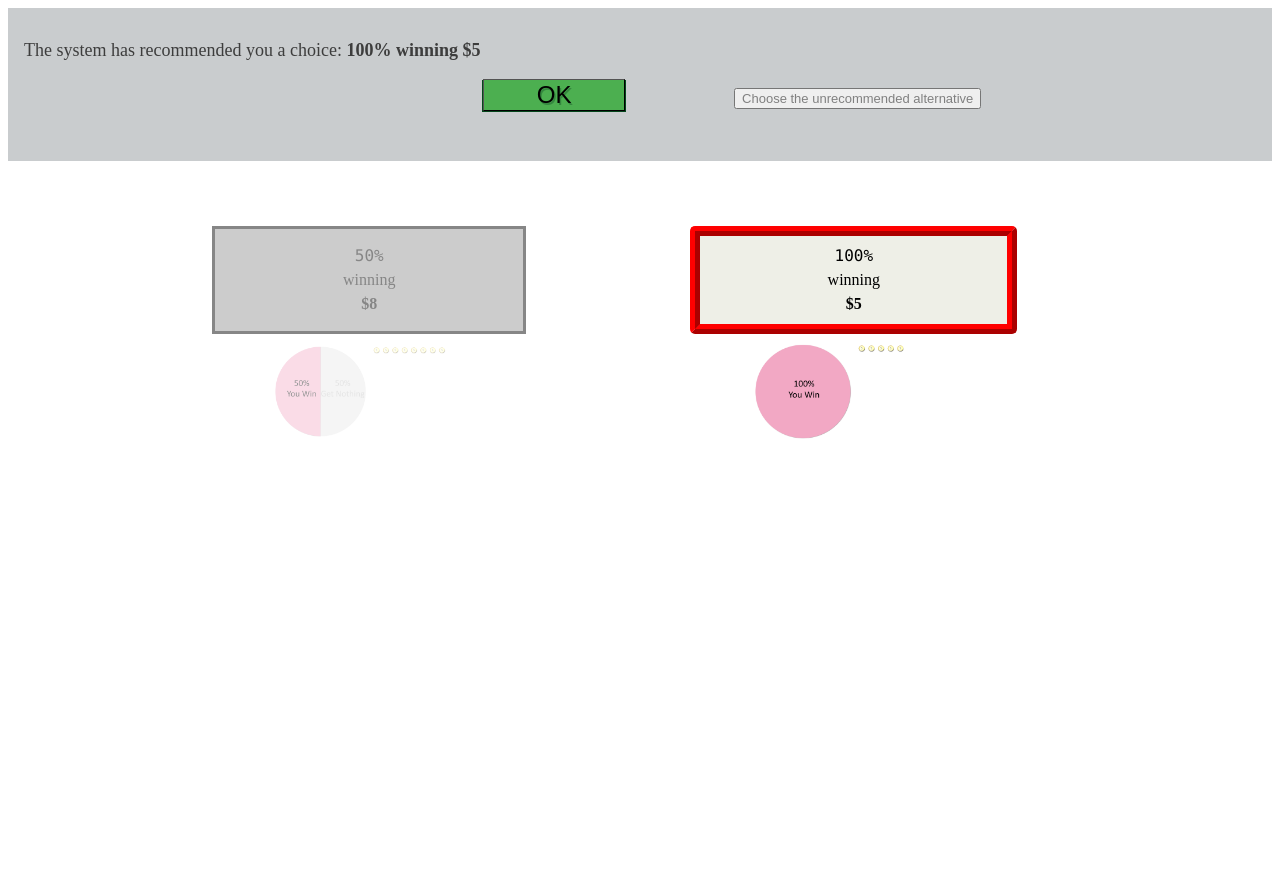
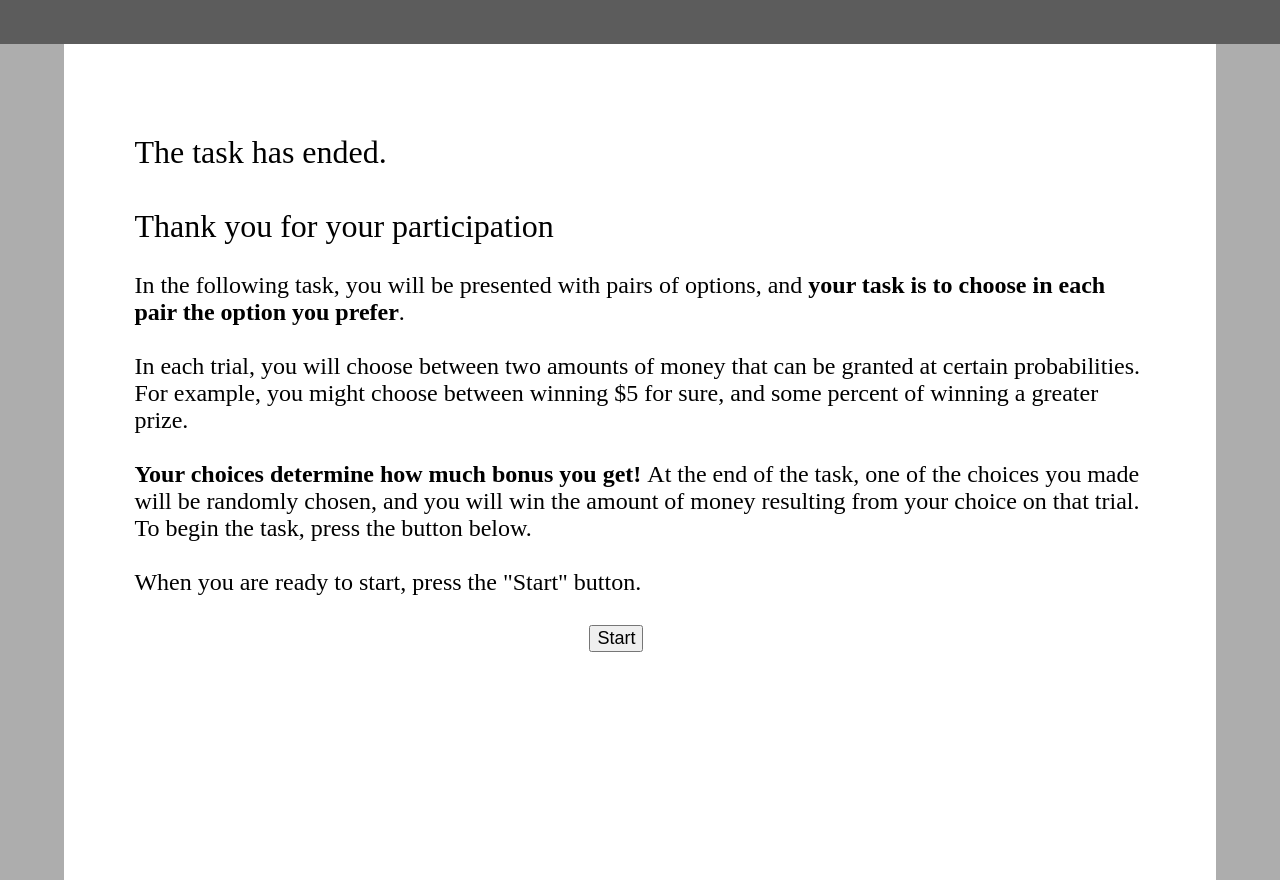
Before and after one commit to ohaddan/defaults, a PHP site: page / in a window 1280 px wide. Run offline with PHP 8.4, Linux system fonts and the light colour scheme.

Commit message:
Adding welcome and goodbye screen

```diff
--- a/code/helper_functions.js
+++ b/code/helper_functions.js
@@ -110,6 +110,12 @@ function stop_default_flash(){
 //##################################################################################################################
 const CHOICE_PRESENTATION_TIME = 1500;
 function write_trial_then_implement_choice(choice){
+    if(choice==CHOICE_RISKY){
+        log_risky_choice(true);
+    }
+    else{
+        log_risky_choice(false);
+    }
     display_choice(choice);
     setTimeout(implement_choice, CHOICE_PRESENTATION_TIME);
 }
--- a/code/trial_manager.js
+++ b/code/trial_manager.js
@@ -35,6 +35,7 @@ shuffle(TRIAL_LIST);
 let trial_number;
 let current_trial_type;
 const N = TRIAL_LIST.length;
+const user_choices = []; // participants choices as (r, p) tupples.
 
 
 
@@ -126,9 +127,25 @@ function enable_continue_button(){
     //---------------------------------------------------------------------------------
     // Manage choices
     //---------------------------------------------------------------------------------
+function log_risky_choice(is_risky){
+    let p, r;
+    if(is_risky){
+        p = TRIAL_LIST[trial_number][0];
+        r = TRIAL_LIST[trial_number][1];
+    }
+    else{
+        p = DEFAULT_P;
+        r = DEFAULT_R;
+    }
+    user_choices.push('{"p":' + p +', "r":' + r +'}')
+}
+
 function implement_choice(){
     hide_element_with_id('choice_presentation');
     trial_number ++;
+    if(trial_number==N){
+        end_experiment();
+    }
     set_trial_risky_reward_probability();
     unhide_element_with_id('fixation_holder');
     document.getElementById('fixation_text').disabled = false;
@@ -145,14 +162,13 @@ function risky_choice(){
 }
 
 function safe_choice(){
+    user_choices.push([]);
     if(current_trial_type==DEFAULT_TYPE_NON) { // Otherwise, we don't get actual choices just "continue, switch"
         write_trial_then_implement_choice(CHOICE_SAFE);
     }
 }
 
-        //---------------------------------------------------------------------------------
-        // Manage choice in a DEFAULTS trials
-        //---------------------------------------------------------------------------------
+
 function choice_default(){
     if(current_trial_type==DEFAULT_TYPE_SAFE){
         write_trial_then_implement_choice(CHOICE_SAFE);
@@ -169,6 +185,14 @@ function choice_switch(){
     else if(current_trial_type==DEFAULT_TYPE_RISKY){
         write_trial_then_implement_choice(CHOICE_SAFE);
     }
+}
+
+        //---------------------------------------------------------------------------------
+        // End experiment
+        //---------------------------------------------------------------------------------
+function end_experiment(){
+    let random_trial_params = user_choices[Math.floor(Math.random() * user_choices.length)];
+    window.location.href = "instructions/thank_you.html?q=" + btoa(random_trial_params);
 }
 //######################################################################################################################
 // Set default
--- a/index.php
+++ b/index.php
@@ -1,2 +1,2 @@
-<?php include_once("main.html"); ?>
+<?php include_once("instructions/welcome.html"); ?>
 <!--Deployment instructions: https://www.geeksforgeeks.org/how-to-deploy-a-basic-static-html-website-to-heroku/-->
--- /dev/null
+++ b/instructions/instructions_style.css
@@ -0,0 +1,51 @@
+#instructions{
+    font-size: x-large;
+    margin-left: 10%;
+    margin-right: 10%;
+}
+
+li{
+    line-height: 1.5;
+}
+
+#page_title{
+    font-size: xx-large;
+    margin-left: 10%;
+    padding-top: 10%;
+}
+
+.left_bar {
+    height: 100%;
+    width: 5%;
+    position: fixed;
+    z-index: 1;
+    top: 0;
+    left: 0;
+    background-color: #adadad;
+    overflow-x: hidden;
+    padding-top: 20px;
+}
+
+.right_bar {
+    height: 100%;
+    width: 5%;
+    position: fixed;
+    z-index: 1;
+    top: 0;
+    left: 0;
+    background-color: #adadad;
+    overflow-x: hidden;
+    padding-top: 20px;
+    margin-left: 95%;
+}
+
+.top_bar{
+    width: 100%;
+    height: 5%;
+    position: fixed;
+    z-index: 1;
+    top: 0;
+    left: 0;
+    background-color: #5c5c5c;
+    overflow-x: hidden;
+}
--- /dev/null
+++ b/instructions/welcome.html
@@ -0,0 +1,74 @@
+<!DOCTYPE html>
+<html lang="en">
+<head>
+    <meta charset="UTF-8">
+    <link rel="stylesheet" href="instructions_style.css">
+    <title>Thank you</title>
+</head>
+
+
+<body>
+
+<div class="left_bar">
+</div>
+
+<div class="right_bar">
+</div>
+
+<div class="top_bar">
+</div>
+
+<div id="page_title">
+    The task has ended.
+    <br><br>
+    Thank you for your participation
+</div>
+
+<div id="instructions"><br>
+
+    In the following task, you will be presented with pairs of options, and <b>your task is to choose in each pair the
+        option you prefer</b>.
+
+    <br><br>
+    In each trial, you will choose between two amounts of money that can be granted at certain probabilities.
+    For example, you might choose between winning $5 for sure, and some percent of winning a greater prize.
+
+    <br><br>
+    <b>Your choices determine how much bonus you get! </b> At the end of the task, one of the choices you made will be
+    randomly chosen, and you will win the amount of money resulting from your choice on that trial.
+
+    <!--<br><br>-->
+    <!--As an <b>example</b>:-->
+    <!--<ul>-->
+    <!--<li>If the randomly-selected trial offered the option of $5 for sure, and you chose that option, you would-->
+    <!--receive a $5 bonus payment for your participation.</li>-->
+
+    <!--<li>If the randomly-selected trial offered the option of a 50% chance of winning $10 and a 50% chance of-->
+    <!--winning $0, and you chose that option, the computer would calculate the probability of the outcome,-->
+    <!--and depending on chance, you would win either a $10 bonus payment, or no extra money.</li>-->
+    <!--</ul>-->
+    To begin the task, press the button below.
+
+
+    <br><br>
+    When you are ready to start, press the "Start" button.
+
+    <table align="center">
+
+        <tr>
+            <div id="start_button" style="padding-left: 45%">
+                <br>
+                <form action="../main.html">
+                    <input type="submit" value="Start" style="font-size : large;" />
+                </form>
+            </div>
+        </tr>
+
+    </table>
+
+</div>
+
+
+
+</body>
+</html>
```
Also changed, not shown: instructions/thank_you.html (added, +65 -0 lines).
